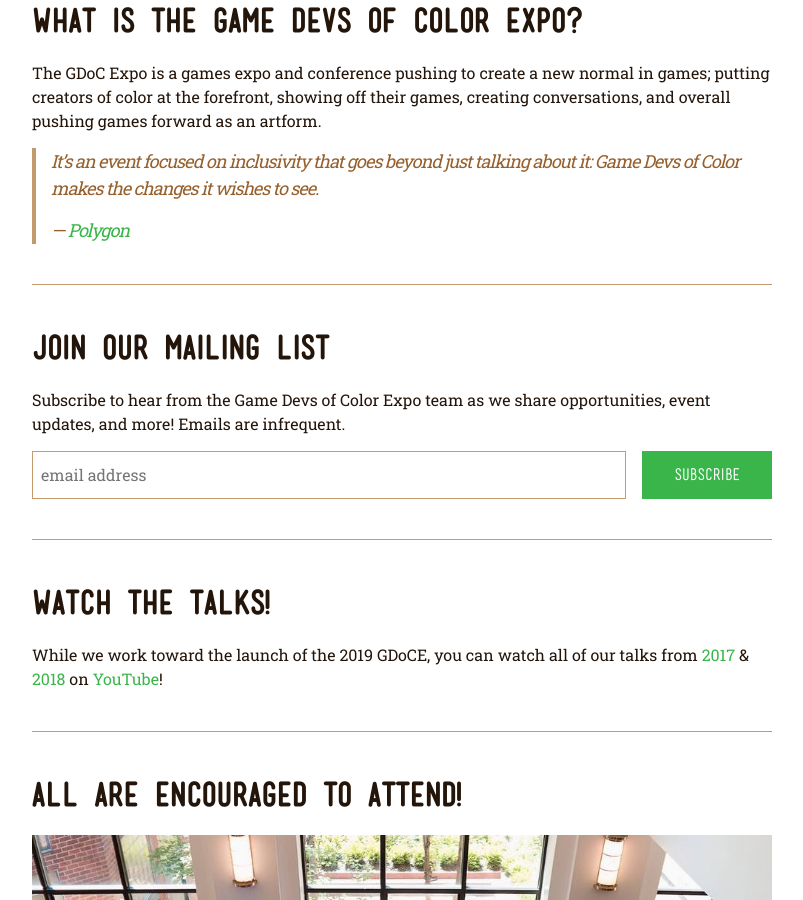
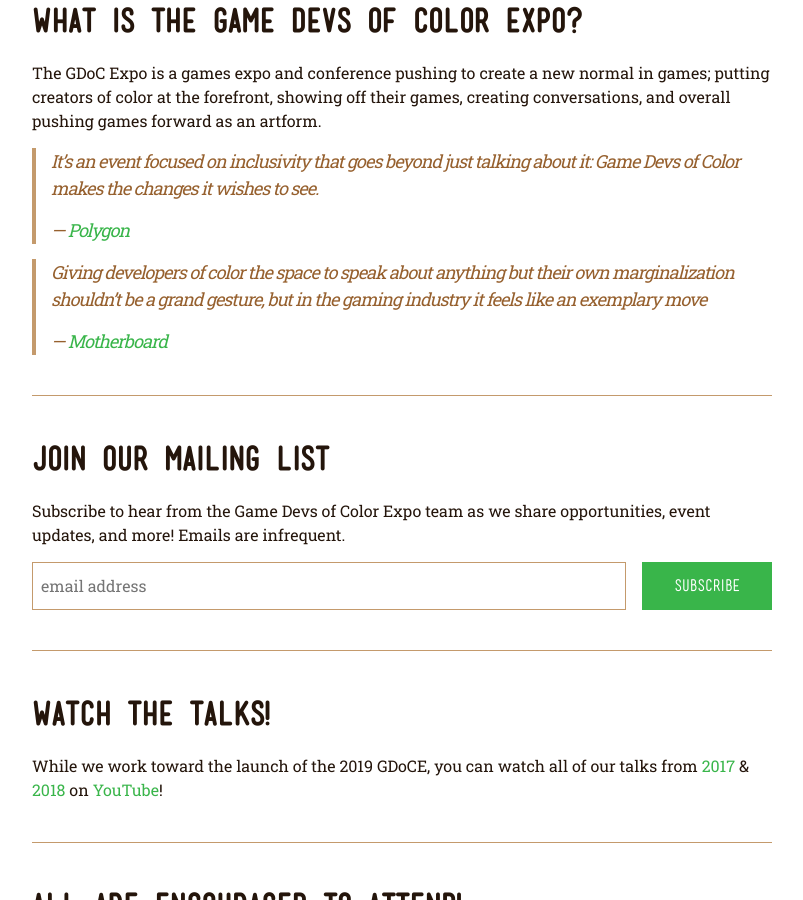
Before and after one commit to BrooklynGamery/gdocexpo, a Jekyll site: the page built from index-content.markdown, in a window 1280 px wide and 900 px high, scrolled down 863 px. Shown: the whole window, without its empty margins (238-1041 px from the left). Built offline with Jekyll 4.4.1, drawn with Linux system fonts in a browser that asks for light colours; our own code applies the rules of GitHub Pages for plain Markdown files.

Commit message:
added motherboard quote

```diff
--- a/index-content.markdown
+++ b/index-content.markdown
@@ -16,6 +16,11 @@ The GDoC Expo is a games expo and conference pushing to create a new normal in g
 <blockquote class="twitter-tweet" data-lang="en"><p lang="en" dir="ltr">
 It’s an event focused on inclusivity that goes beyond just talking about it: Game Devs of Color makes the changes it wishes to see.
 </p>&mdash; <a href="https://www.polygon.com/2018/7/16/17574386/game-devs-of-color-expo-2018">Polygon</a></blockquote>
+
+
+<blockquote class="twitter-tweet" data-lang="en"><p lang="en" dir="ltr">
+Giving developers of color the space to speak about anything but their own marginalization shouldn’t be a grand gesture, but in the gaming industry it feels like an exemplary move
+</p>&mdash; <a href="https://motherboard.vice.com/en_us/article/5943vb/the-game-developers-of-color-expo-was-a-respite-from-the-hostile-gaming-scene">Motherboard</a></blockquote>
 
 ----
 
```
